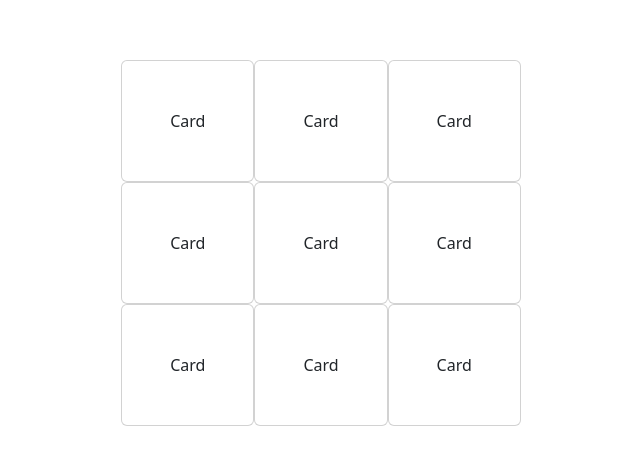
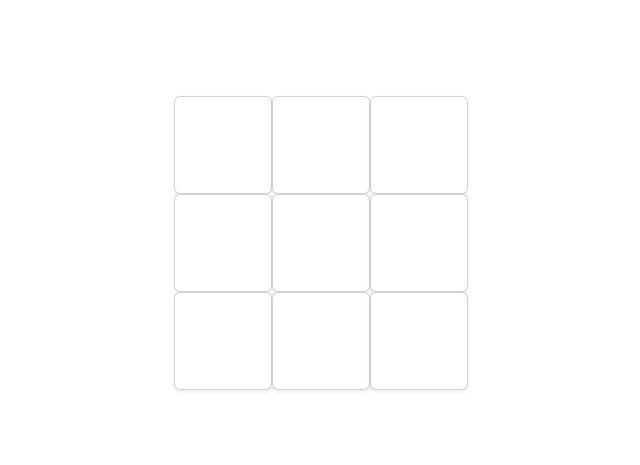
Before and after one commit to DevClarkMiller/tic-tac-toe, a React (Vite) app: page / in a window 1280 px wide. Shown: the part 157-622 px from the top of the page, without its empty margins (319-959 px from the left). Built offline with nearby package versions, Linux system fonts and the light colour scheme.

Commit message:
Started to build grid display

```diff
--- a/src/component/grid/Cell.tsx
+++ b/src/component/grid/Cell.tsx
@@ -1,14 +1,32 @@
+import { useContext, useMemo } from "react";
+import { GridContext } from "../../context/GridContext";
+
 export interface CellProps {
     value: number;
-    index: number;
+    row: number;
+    col: number;
 }
 
-const Cell = ({ value, index }: CellProps) => {
+const Cell = ({ value, row, col }: CellProps) => {
+    const { onCellClick } = useContext(GridContext);
+
+    const text = useMemo(() => {
+        switch (value) {
+            case -1: return '';
+            case 0: return 'X';
+        };
+    }, [value]);
+
     return (
-        <div className="col-sm card">
-            <div className="card-body">
-                Card
-            </div>
+        <div className="col-sm p-0">
+            <button
+                className="card btn btn-secondary w-100 h-100 text-center border-1 shadow-sm m-0 p-5"
+                onClick={() => onCellClick(row, col)}
+            >
+                <div className="card-body p-0">
+                    <h5 className="card-title np-0 m-0">{text}</h5>
+                </div>
+            </button>
         </div>
     );
 }
--- a/src/component/grid/Grid.tsx
+++ b/src/component/grid/Grid.tsx
@@ -10,8 +10,8 @@ const Grid = () => {
     const { grid } = useContext(GridContext);
 
     return (
-        <div className='container' id='grid'>
-            { grid?.map((row, index) => <Row key={index} row={row} index={index} />) }
+        <div className='container gap-1 w-100' id='grid'>
+            { grid?.map((values, row) => <Row key={row} values={values} row={row} />) }
         </div>
     );
 };
--- a/src/component/grid/Row.tsx
+++ b/src/component/grid/Row.tsx
@@ -1,14 +1,14 @@
 import Cell from "./Cell";
 
 export interface RowProps {
-    row: number[];
-    index: number;
+    values: number[];
+    row: number;
 }
 
-const Row = ({ row, index }: RowProps) => {
+const Row = ({ values, row }: RowProps) => {
     return (
-        <div className="row">{
-            row.map((col, colIndex) => <Cell key={`${index}-${colIndex}`} value={col} index={index} />)
+        <div className="row gap">{
+            values.map((value, col) => <Cell key={`${row}-${col}`} value={value} row={row} col={col} />)
         }</div>
     );
 }
--- a/src/context/GridContext.tsx
+++ b/src/context/GridContext.tsx
@@ -1,20 +1,30 @@
-import { useMemo, createContext, type ReactNode } from 'react';
+import { useMemo, createContext, type ReactNode, useState } from 'react';
 
 // HELPERS
 import { createGrid } from '../helpers/GridHelper';
 
 export interface GridContextType {
     grid: number[][];
+    onCellClick: (row: number, col: number) => void;
 }
 
 export const GridContext = createContext<GridContextType>({} as GridContextType);
 
 export const GridContextProvider = ({ children }: { children: ReactNode }) => {
+    const [grid, setGrid] = useState<number[][]>(createGrid(3, 3));
+
+    const onCellClick = (row: number, col: number) => {
+        const gridCpy = [...grid];
+        gridCpy[row][col] = 0;
+        setGrid(gridCpy);
+    }
+
     const value = useMemo(() => {
         return  {
-            grid: createGrid(3, 3)
+            grid: grid,
+            onCellClick: onCellClick
         };
-    }, []);
+    }, [grid, onCellClick]);
 
     return (
         <GridContext.Provider value={value}>
```
